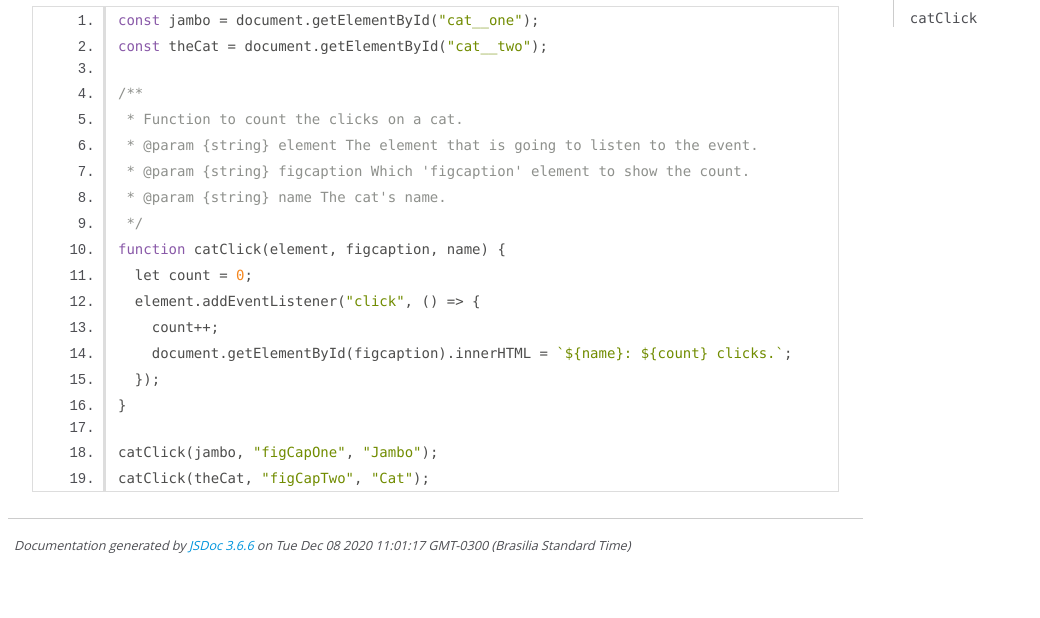
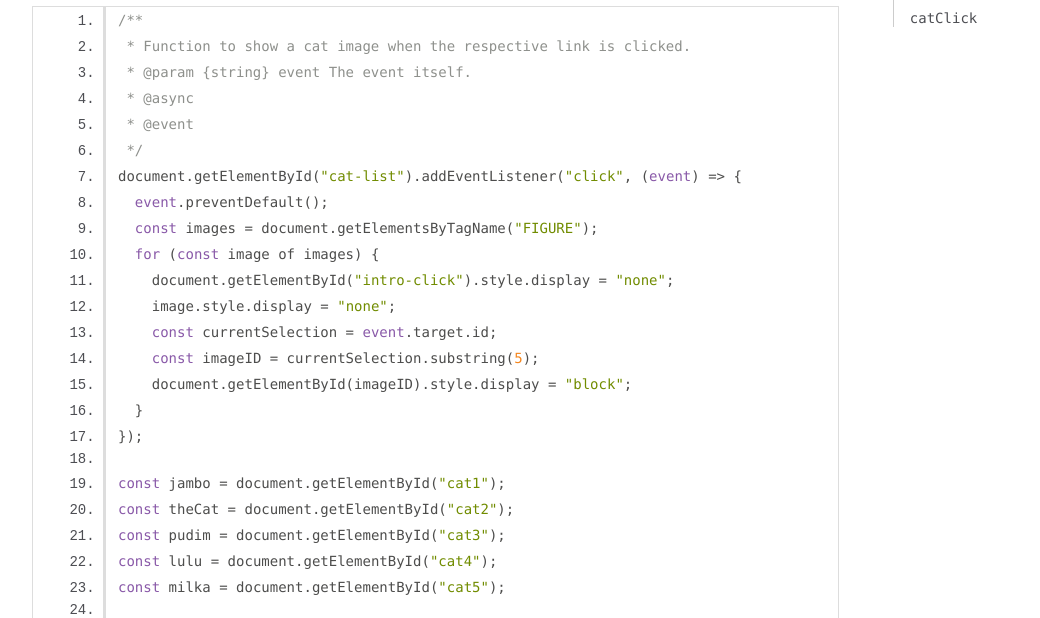
Before and after one commit to Bruno-Gurgel/Udacity-design-patterns-course, a website: page out/app.js.html in a window 1280 px wide. Shown: the part 132-750 px from the top of the page, without its empty margins (0-1040 px from the left). Drawn offline with Linux system fonts and the light colour scheme.

Commit message:
docs: Updated JSDocs

```diff
--- a/out/app.js.html
+++ b/out/app.js.html
@@ -26,8 +26,29 @@
 
     <section>
         <article>
-            <pre class="prettyprint source linenums"><code>const jambo = document.getElementById("cat__one");
-const theCat = document.getElementById("cat__two");
+            <pre class="prettyprint source linenums"><code>/**
+ * Function to show a cat image when the respective link is clicked.
+ * @param {string} event The event itself.
+ * @async
+ * @event
+ */
+document.getElementById("cat-list").addEventListener("click", (event) => {
+  event.preventDefault();
+  const images = document.getElementsByTagName("FIGURE");
+  for (const image of images) {
+    document.getElementById("intro-click").style.display = "none";
+    image.style.display = "none";
+    const currentSelection = event.target.id;
+    const imageID = currentSelection.substring(5);
+    document.getElementById(imageID).style.display = "block";
+  }
+});
+
+const jambo = document.getElementById("cat1");
+const theCat = document.getElementById("cat2");
+const pudim = document.getElementById("cat3");
+const lulu = document.getElementById("cat4");
+const milka = document.getElementById("cat5");
 
 /**
  * Function to count the clicks on a cat.
@@ -35,16 +56,19 @@ const theCat = document.getElementById("cat__two");
  * @param {string} figcaption Which 'figcaption' element to show the count.
  * @param {string} name The cat's name.
  */
-function catClick(element, figcaption, name) {
+const catClick = (element, figcaption, name) => {
   let count = 0;
   element.addEventListener("click", () => {
     count++;
     document.getElementById(figcaption).innerHTML = `${name}: ${count} clicks.`;
   });
-}
+};
 
 catClick(jambo, "figCapOne", "Jambo");
-catClick(theCat, "figCapTwo", "Cat");
+catClick(theCat, "figCapTwo", "The Cat");
+catClick(pudim, "figCapThree", "Pudim");
+catClick(lulu, "figCapFour", "Lulu");
+catClick(milka, "figCapFive", "Milka");
 </code></pre>
         </article>
     </section>
@@ -61,7 +85,7 @@ catClick(theCat, "figCapTwo", "Cat");
 <br class="clear">
 
 <footer>
-    Documentation generated by <a href="https://github.com/jsdoc/jsdoc">JSDoc 3.6.6</a> on Tue Dec 08 2020 11:01:17 GMT-0300 (Brasilia Standard Time)
+    Documentation generated by <a href="https://github.com/jsdoc/jsdoc">JSDoc 3.6.6</a> on Sat Dec 12 2020 12:59:30 GMT-0300 (Brasilia Standard Time)
 </footer>
 
 <script> prettyPrint(); </script>
```
Also changed, not shown: out/global.html (+2 -2 lines), out/index.html (+1 -1 lines).
